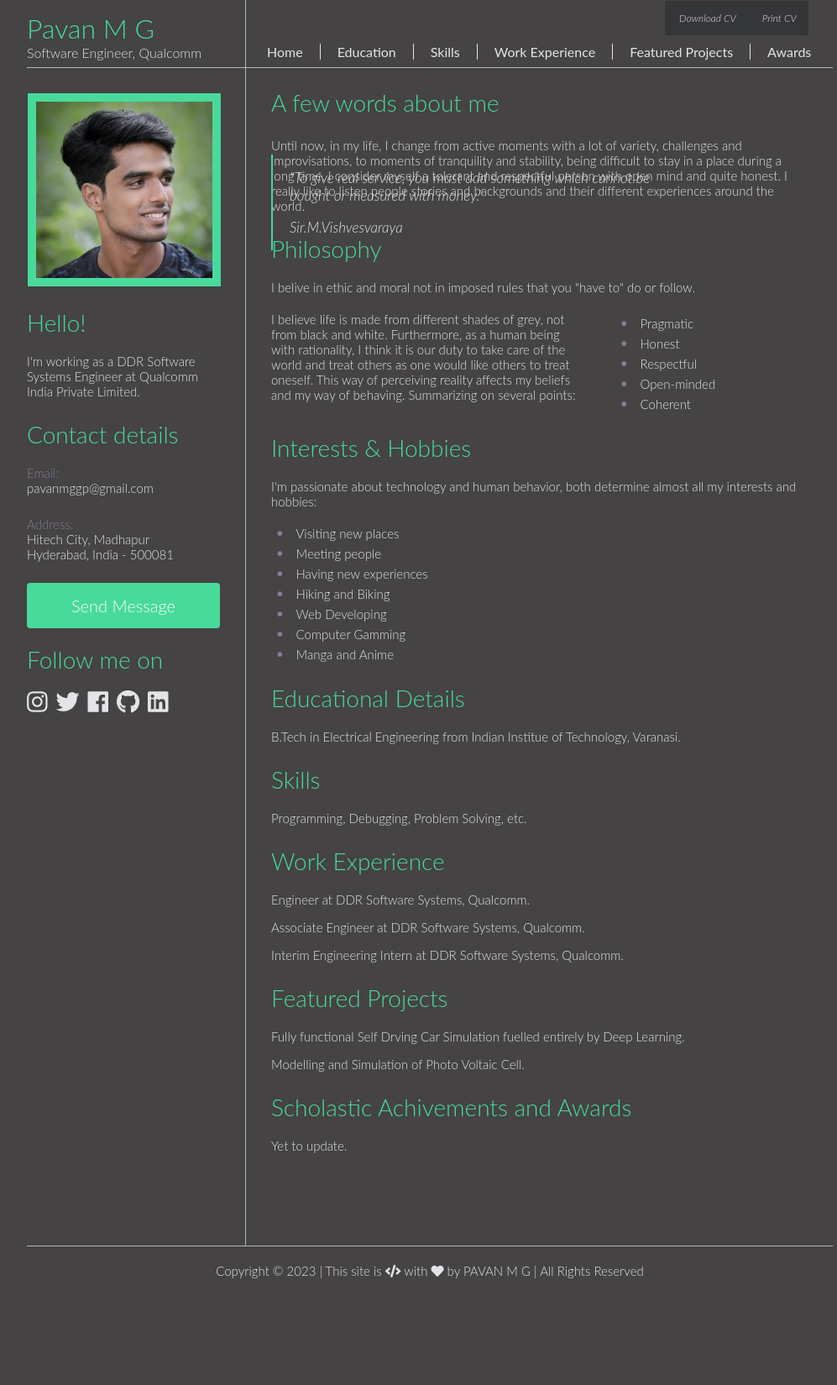
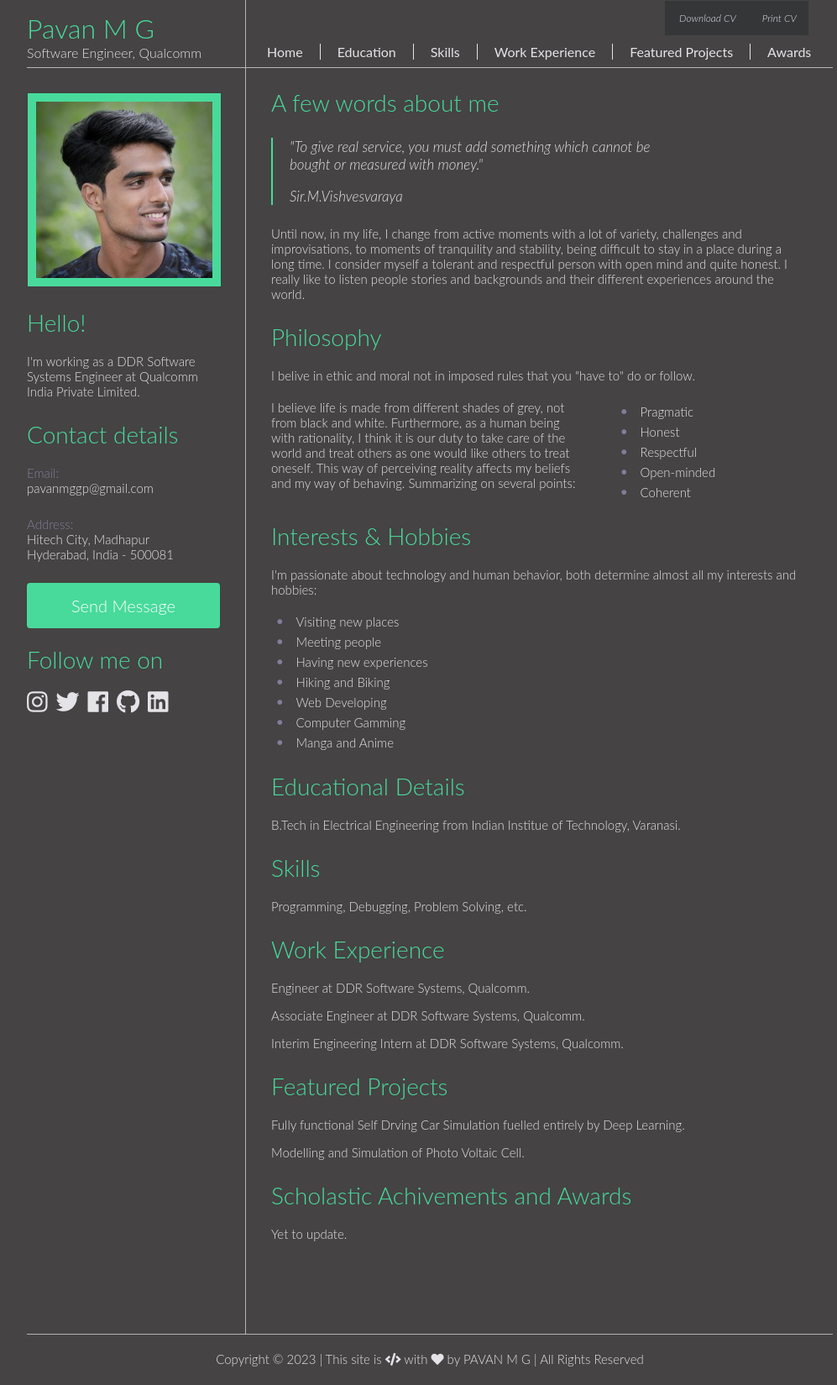
Before and after one commit to pavan-mg/pavan-mg.github.io, a Jekyll site: the page built from index.html, in a window 1280 px wide. Shown: the whole page at 84% size, without its empty margins (128-1125 px from the left). Built offline with Jekyll 4.4.1, drawn with Linux system fonts in a browser that asks for light colours; before the commit the page ends 1544 px from its top, so only the background shows below that.

Commit message:
Update main.css

```diff
--- a/css/main.css
+++ b/css/main.css
@@ -303,17 +303,13 @@
 /* Profile Content */
 
 .profile_quote {
-	position: absolute;
+	position: relative;
 }
 	.profile_quote p {
 		font-size: 17px;
 		width: 455px;
 	}
 	.profile_quote  .entypo-quote {
-		color: #3d3a41;
-		font-size: 80px;
-    	font-style: normal;
-		position: absolute;
 		top: -20px;
 		right: 70px;
 	}
```
